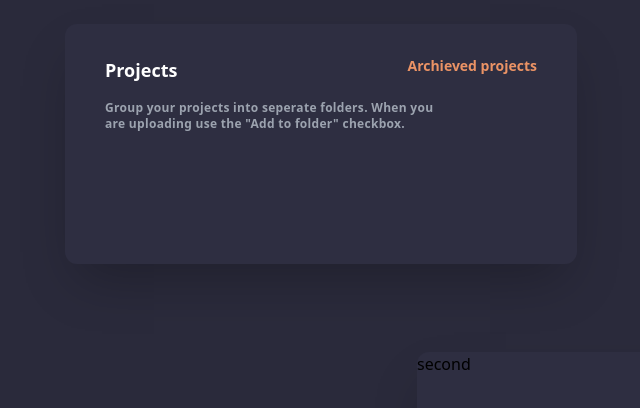
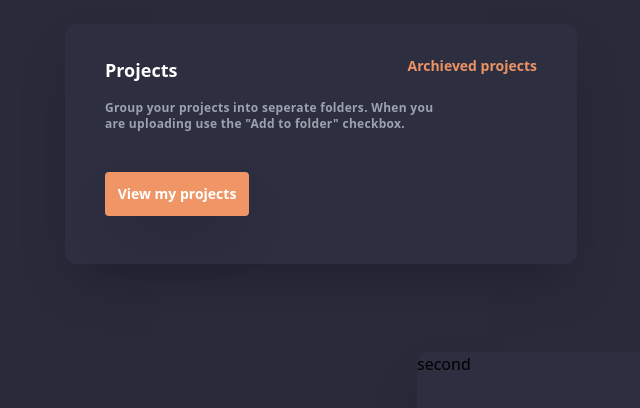
Before and after one commit to nasir-001/100-components, a Vue app: page /layout23 in a window 1280 px wide. Shown: the top 408 px of the page, without its empty margins (239-879 px from the left). Built offline with nearby package versions, Linux system fonts and the light colour scheme; the HTML template or start-up script is replaced by a standard one.

Commit message:
finish first card

```diff
--- a/src/views/Layout23.vue
+++ b/src/views/Layout23.vue
@@ -12,6 +12,9 @@
         </div>
         <div class="text-gray-400 text-xs font-semibold tracking-wide ml-10 mr-32 pt-4">
           Group your projects into seperate folders. When you are uploading use the "Add to folder" checkbox.
+        </div>
+        <div class="mx-10 bg-layout23buttonColor text-white mt-10 text-center text-sm font-semibold rounded py-3 cursor-pointer shadow-2xl w-36">
+          View my projects
         </div>
       </div>
       <div class="bg-layout23cardBackgroundColor h-72 rounded-xl w-80 mt-88 -ml-40 shadow-2xl">
```
